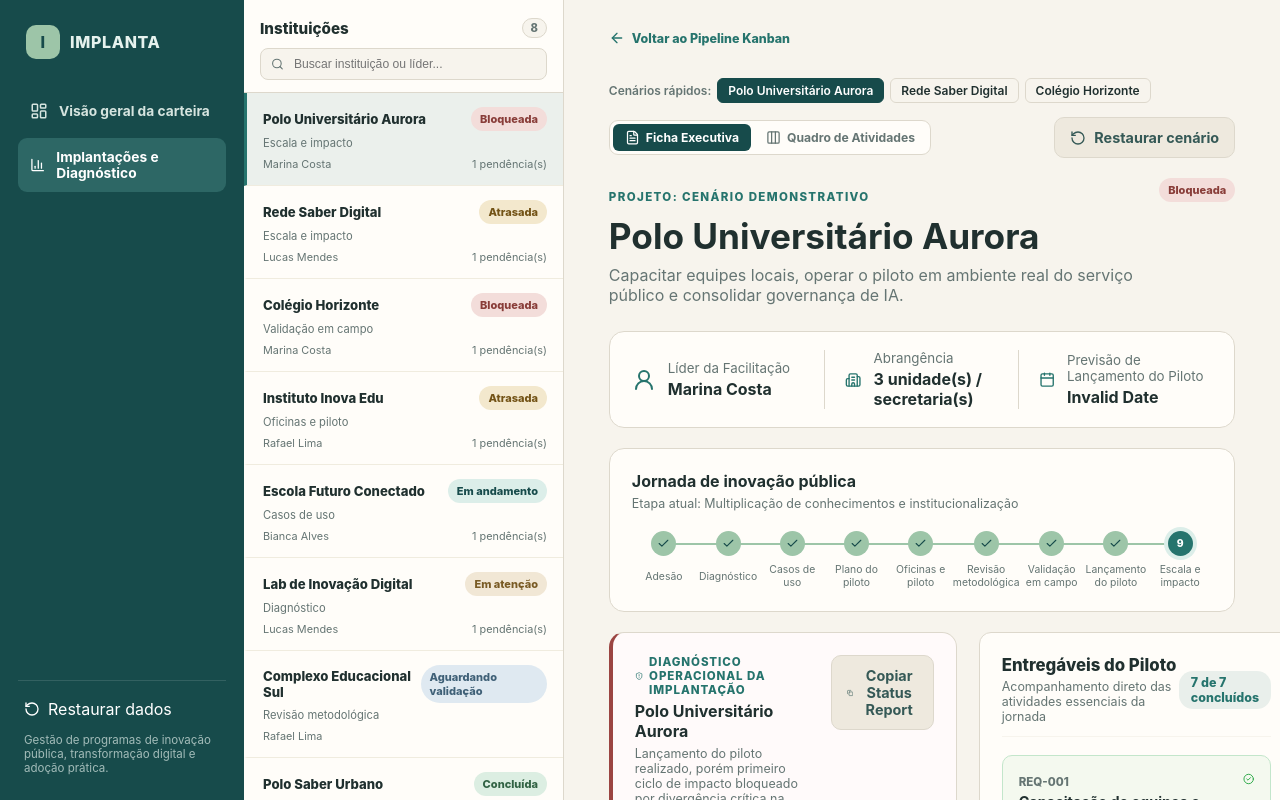
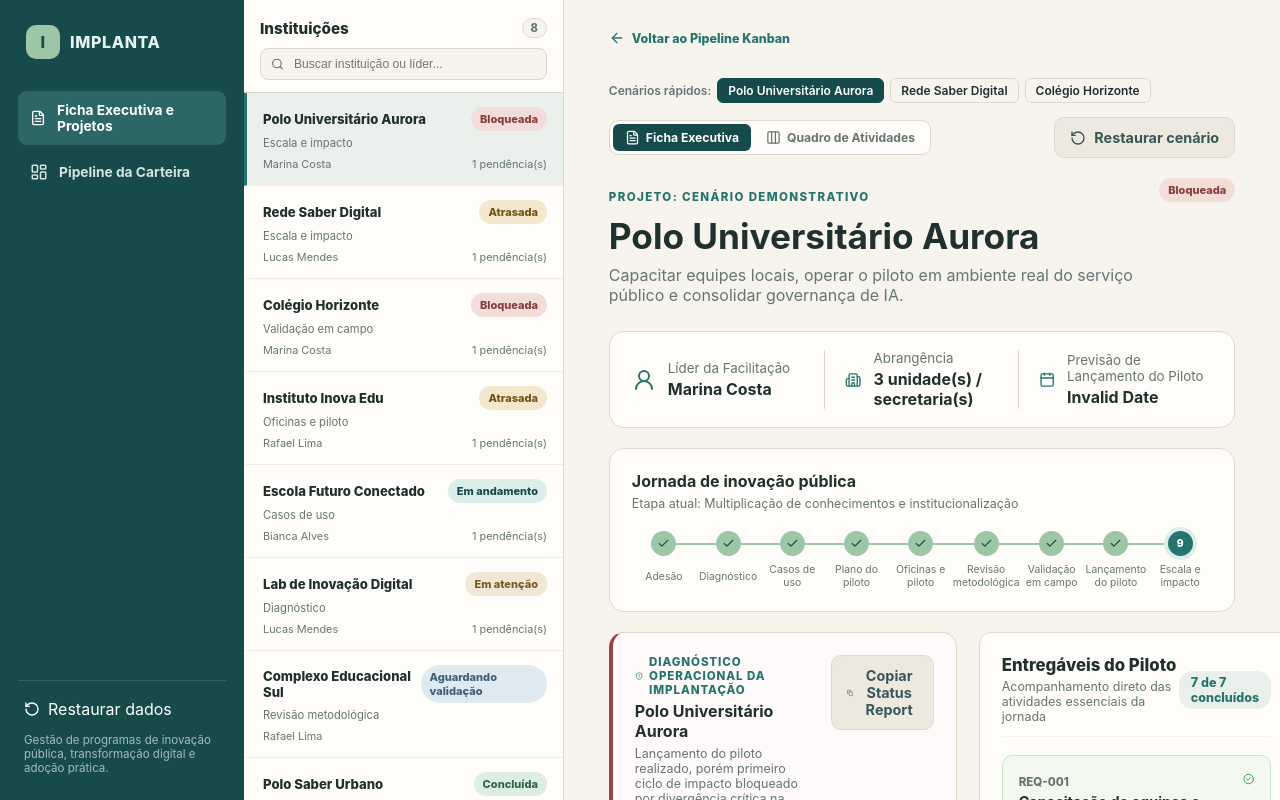
Before and after one commit to thaycarv/implanta-operacoes, a React (Vite) app: page /app#/app/implantacoes/project-1 in a window 1280 px wide. Shown: the top 800 px of the page. Built offline with nearby package versions, Linux system fonts and the light colour scheme.

Commit message:
feat: iniciar direto na Ficha Executiva Opcao 1 e meta tags no-cache

```diff
--- a/index.html
+++ b/index.html
@@ -3,6 +3,9 @@
   <head>
     <meta charset="UTF-8" />
     <meta name="viewport" content="width=device-width, initial-scale=1.0" />
+    <meta http-equiv="Cache-Control" content="no-cache, no-store, must-revalidate" />
+    <meta http-equiv="Pragma" content="no-cache" />
+    <meta http-equiv="Expires" content="0" />
     <meta name="description" content="Implanta: gestão de projetos de inovação pública, transformação digital e educação." />
     <meta name="theme-color" content="#174b4b" />
     <title>Implanta | Inovação Pública e Transformação Digital</title>
--- a/src/App.tsx
+++ b/src/App.tsx
@@ -12,13 +12,13 @@ import { ClientPortalPage } from './pages/ClientPortalPage'
 export function App() {
   return (
     <Routes>
-      <Route path="/" element={<Navigate to="/app/dashboard" replace />} />
+      <Route path="/" element={<Navigate to="/app/implantacoes" replace />} />
       <Route path="/app" element={<AppShell />}>
-        <Route index element={<Navigate to="dashboard" replace />} />
-        <Route path="dashboard" element={<DashboardPage />} />
+        <Route index element={<Navigate to="implantacoes" replace />} />
         <Route path="implantacoes" element={<ImplementationsPage />} />
         <Route path="implantacoes/nova" element={<NewImplementationPage />} />
         <Route path="implantacoes/:projectId" element={<ImplementationDetailPage />} />
+        <Route path="dashboard" element={<DashboardPage />} />
         <Route path="requisitos" element={<RequirementsPage />} />
         <Route path="testes" element={<TestsPage />} />
         <Route path="mudancas" element={<ScopeChangesPage />} />
--- a/src/components/Brand.tsx
+++ b/src/components/Brand.tsx
@@ -2,7 +2,7 @@ import { Link } from 'react-router-dom'
 
 export function Brand() {
   return (
-    <Link className="brand" to="/app/dashboard" aria-label="Implanta: visão geral da carteira">
+    <Link className="brand" to="/app/implantacoes" aria-label="Implanta: ficha executiva e projetos">
       <span className="brand__mark" aria-hidden="true">I</span>
       <span>IMPLANTA</span>
     </Link>
--- a/src/components/layout/AppShell.tsx
+++ b/src/components/layout/AppShell.tsx
@@ -1,5 +1,5 @@
 import {
-  BarChart3,
+  FileText,
   LayoutDashboard,
   RotateCcw,
 } from 'lucide-react'
@@ -8,8 +8,8 @@ import { Brand } from '../Brand'
 import { usePortfolio } from '../../state/PortfolioContext'
 
 const navigation = [
-  { to: '/app/dashboard', label: 'Visão geral da carteira', icon: LayoutDashboard },
-  { to: '/app/implantacoes', label: 'Implantações e Diagnóstico', icon: BarChart3 },
+  { to: '/app/implantacoes', label: 'Ficha Executiva e Projetos', icon: FileText },
+  { to: '/app/dashboard', label: 'Pipeline da Carteira', icon: LayoutDashboard },
 ]
 
 export function AppShell() {
```
Also changed, not shown: 1 other file (tests, documents, lock files or other folders).
